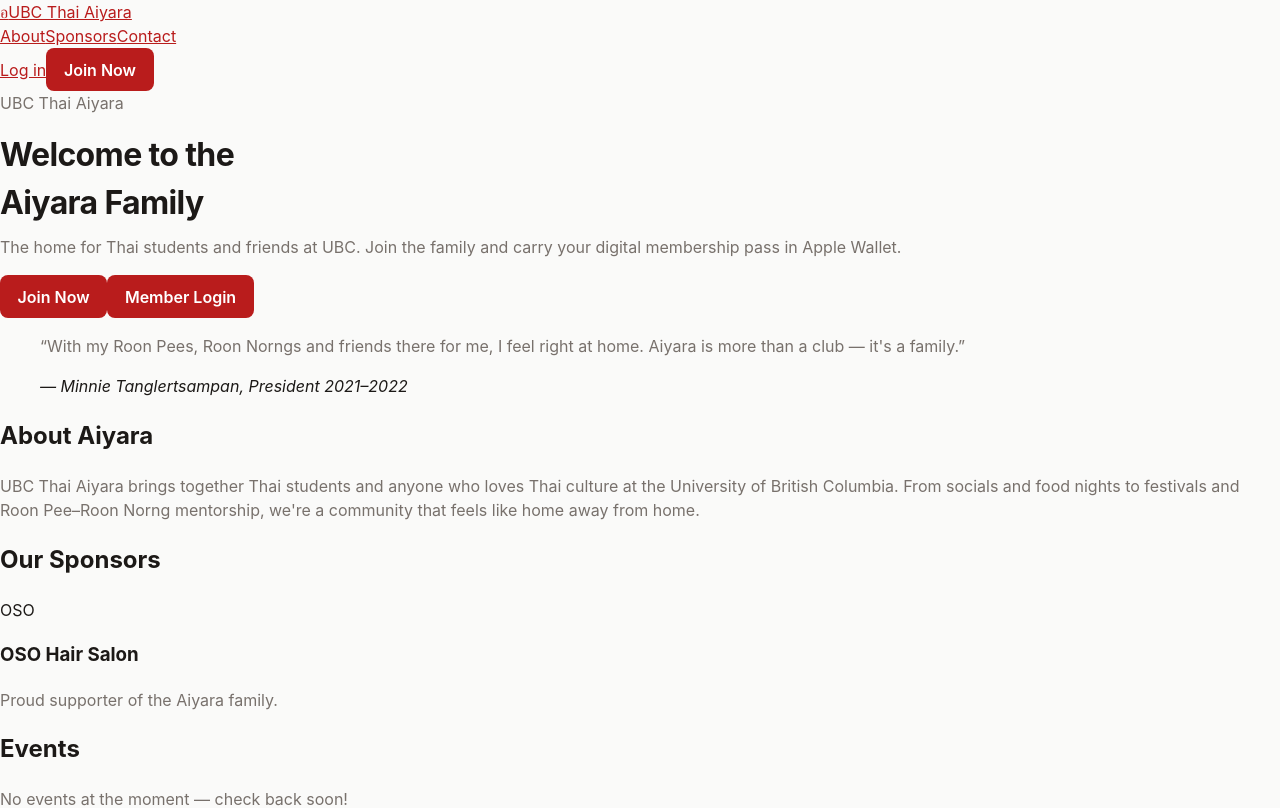
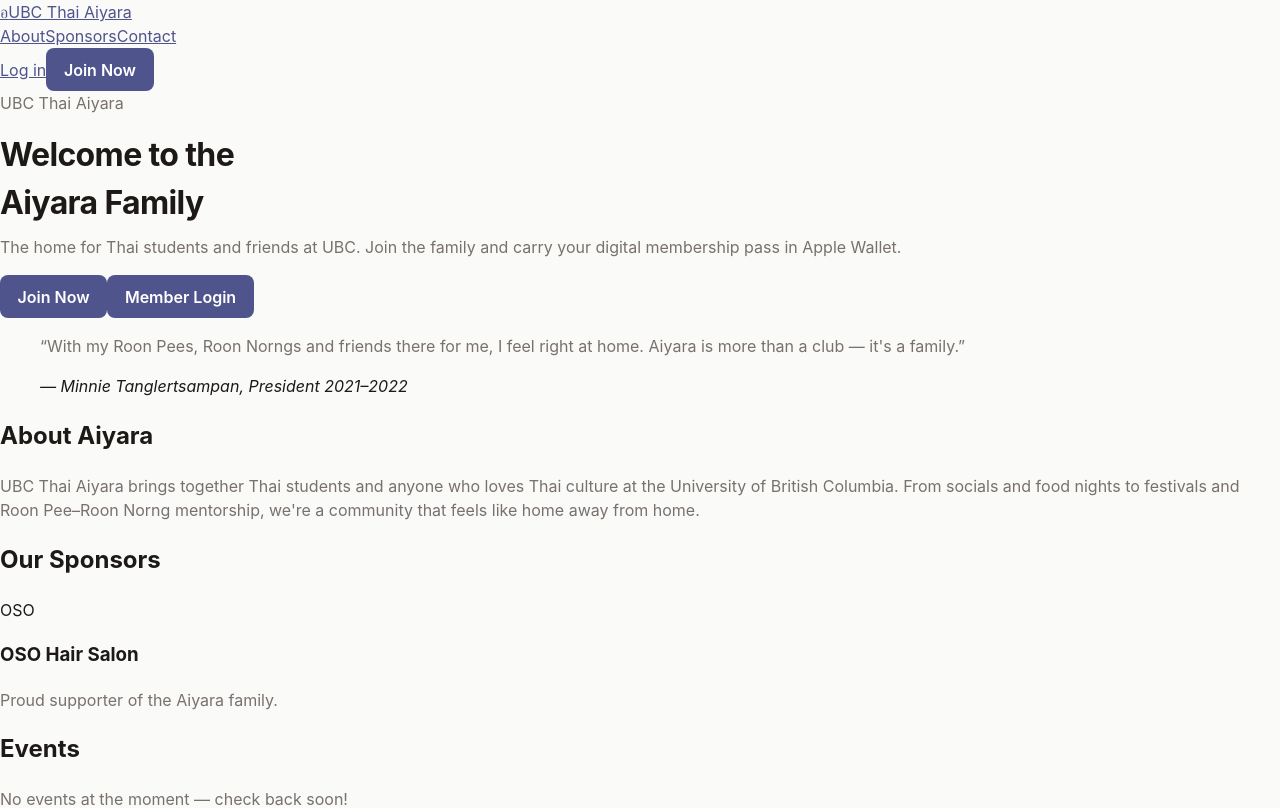
Before and after one commit to ubcthaiaiyara/website, a Next.js app: page / in a window 1280 px wide. Shown: the top 808 px of the page. Built offline with nearby package versions, Linux system fonts and the light colour scheme; no server answers.

Commit message:
style(ui): introduce accent palette and layout tokens

```diff
--- a/app/globals.css
+++ b/app/globals.css
@@ -2,9 +2,12 @@
   --bg: #fafaf9;
   --fg: #1c1917;
   --muted: #78716c;
-  --accent: #b91c1c;
+  --accent: #4f548d;
+  --accent-dark: #3c4070;
+  --danger: #b91c1c;
   --border: #e7e5e4;
   --card: #ffffff;
+  --max: 60rem;
 }
 
 * {
```
